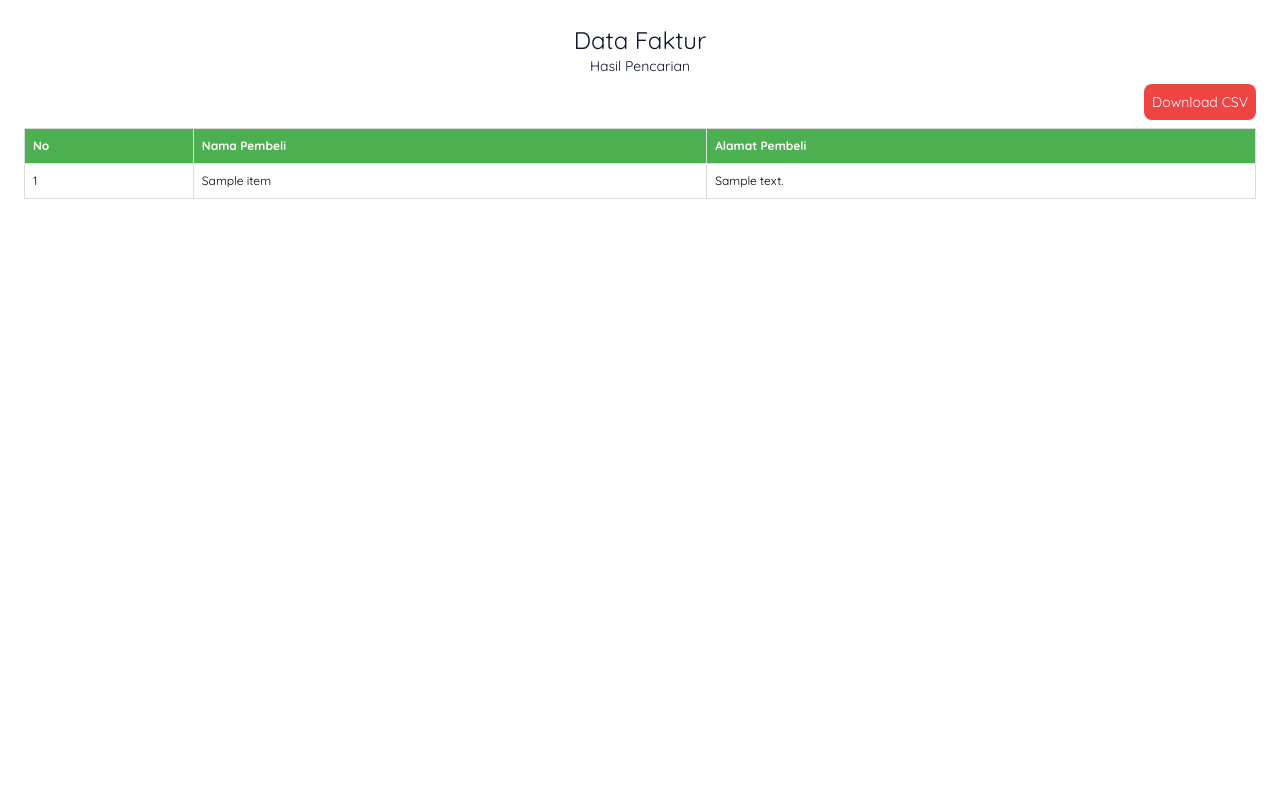
After one commit to almacres10/fakturooo, a Django app: template core/templates/core/hasil_cari_per_wilayah.html in a window 1280 px wide. The commit adds this page. Run offline with Django 4.2, Linux system fonts and the light colour scheme; the template is opened without the code that fills it: most values are stand-ins (such as "Sample title", 1, 10 or a date in 2020); some libraries are stand-ins or nearby versions.

Commit message:
update pencarian per kpp

```diff
--- a/assets/styles/style.css
+++ b/assets/styles/style.css
@@ -68,7 +68,7 @@ subJudul{
     color:black;
 }
 
-.hero-btn{
+/* .hero-btn{
     display: inline-block;
     text-decoration: none;
     color: black;
@@ -84,7 +84,7 @@ subJudul{
     border: 1px solid mediumseagreen;
     background: mediumseagreen;
     transition: 1s
-}
+} */
 
 
 table {
--- /dev/null
+++ b/core/templates/core/hasil_cari_per_wilayah.html
@@ -0,0 +1,77 @@
+
+{% extends 'core/base.html' %}
+{% block title %}Faktur{% endblock %}
+{% block content %}
+
+<h1 class="text-2xl text-slate-900 text-center">Data Faktur</h1>
+<p></p>
+
+{% if data %}
+  <!-- Tampilkan hasil pencarian -->
+  <h2 class="text-sm text-slate-900 text-center">Hasil Pencarian</h2>
+
+  <div class="flex justify-end">
+  {% comment %} <form method="get" action="{% url 'faktur:download_all_csv' %}">
+    {% for key, value in form_data.items %}
+      <input type="hidden" name="{{ key }}" value="{{ value }}">
+    {% endfor %}
+    <button type="submit" class="my-2 ml-2 py-2 px-2 text-sm bg-red-500 hover:bg-red-900 text-white rounded-lg">Download CSV</button>
+  </form> {% endcomment %}
+
+  {% comment %} Button download CSV yang mengandung kata masing-masing kecamatan di Kota/Kab yang dipilih {% endcomment %}
+  <form method="get" action="{% url 'faktur:download_all_csv_kecamatan' %}">
+    {% for key, value in form_data.items %}
+      <input type="hidden" name="{{ key }}" value="{{ value }}">
+    {% endfor %}
+    <button type="submit" class="my-2 ml-2 py-2 px-2 text-sm bg-red-500 hover:bg-red-900 text-white rounded-lg">Download CSV</button>
+  </form>
+</div>
+
+  <table>
+    <thead>
+      <tr>
+        <th>No</th>
+        <th>Nama Pembeli</th>
+        <th>Alamat Pembeli</th>
+      </tr>
+    </thead>
+    <tbody>
+      {% comment %} Context data didapatkan dari fungsi get_data {% endcomment %}
+        {% for item in data %}
+          <tr>
+            <td>{{ data.start_index|add:forloop.counter0 }}</td>
+            <td>
+              <a href="{% url 'faktur:items_faktur' item.id_pembeli %}">
+                {{ item.nama_pembeli }}
+              </a>
+            </td>
+            <td>{{ item.alamat_pembeli }}</td>
+          </tr>
+        {% endfor %}
+    </tbody>
+  </table>
+
+  <!-- Tampilkan halaman navigasi (jika ada lebih dari satu halaman) -->
+{% if data.has_other_pages %}
+  <div class="pagination mt-4">
+    <span class="step-links">
+      {% if data.has_previous %}
+        <a href="?page=1&wilayah_field={{ form_data.wilayah_field }}" class="text-blue-500 hover:underline">first</a>
+        <a href="?page={{ data.previous_page_number }}&wilayah_field={{ form_data.wilayah_field }}" class="text-blue-500 hover:underline">previous</a>
+      {% endif %}
+
+      <span class="current text-blue-500">
+        Page {{ current_page_number }} of {{ data.paginator.num_pages }}.
+      </span>
+
+      {% if data.has_next %}
+        <a href="?page={{ data.next_page_number }}&wilayah_field={{ form_data.wilayah_field }}" class="text-blue-500 hover:underline">next</a>
+        <a href="?page={{ data.paginator.num_pages }}&wilayah_field={{ form_data.wilayah_field }}" class="text-blue-500 hover:underline">last</a>
+      {% endif %}
+    </span>
+  </div>
+  {% endif %}
+{% endif %}
+
+
+{% endblock %}
--- a/core/templates/core/index.html
+++ b/core/templates/core/index.html
@@ -11,10 +11,9 @@
             Web ini digunakan untuk mencari Faktur Pajak Pembelian yang NPWP Pembelinya
             <br>tidak dicantumkan dalam Faktur Pajak.
         </p>
-        <a href="" class="hero-btn">Visit to know more</a>
+        <a href="{% url 'core:summary_view' %}" class="text-white px-4 py-4 bg-emerald-700 hover:bg-emerald-400 item-center">Summary</a>
 
     </article>
 </div>
 
-
 {% endblock %}
--- a/core/templates/core/navbar.html
+++ b/core/templates/core/navbar.html
@@ -5,7 +5,7 @@
             <div class="flex flex-1 items-center justify-center sm:items-stretch sm:justify-start">
                  <div class="hidden sm:ml-6 sm:block">
                     <div class="flex space-x-4">
-                        <a href="{% url 'core:index' %}" class={% if request.path == '/home/' %} "bg-teal-900 text-white rounded-md px-3 py-2 text-sm font-medium" {% else %} "text-slate-900 hover:bg-gray-700 hover:text-white rounded-md px-3 py-2 text-sm font-medium" {% endif %}>Home</a>
+                        <a href="{% url 'core:index' %}" class={% if request.path == '/home/' or request.path == '/summary/' %} "bg-teal-900 text-white rounded-md px-3 py-2 text-sm font-medium" {% else %} "text-slate-900 hover:bg-gray-700 hover:text-white rounded-md px-3 py-2 text-sm font-medium" {% endif %}>Home</a>
                         <div class="relative inline-block text-left">
                             <button id="dropdownButton" data-dropdown-toggle="dropdownHover" data-dropdown-trigger="hover"
                             class={% if request.path == '/faktur/cari/nama' or request.path == '/faktur/cari/alamat' %}
--- a/core/urls.py
+++ b/core/urls.py
@@ -13,8 +13,9 @@ urlpatterns = [
     # path('contact/', views.contact, name='contact'),
     # path('signup/', views.signup, name='signup'),
     path('home/', views.index, name='index'),
+    path('perkpp', views.get_wilayah, name='cari_per_kpp'),
     path('logout/', views.user_logout, name='user_logout'),
     path('signup/', views.user_signup, name='user_signup'),
     path('chartjs/', views.chart_view, name='chartjs-view'),
-
+    path('summary/', views.summary_view, name='summary_view')
 ]
--- a/faktur/templates/faktur/items_by_faktur.html
+++ b/faktur/templates/faktur/items_by_faktur.html
@@ -36,7 +36,7 @@
                             {% comment %} {% endif %} {% endcomment %}
                             {% for faktur in page_obj %}
                             <tr>
-                                <td><a href="{% url 'faktur:items_faktur' faktur.ID_PEMBELI%}">{{ faktur.NAMA_PEMBELI }}</a></td>
+                                <td><a href="{% url 'faktur:items_faktur2' faktur.ID_PEMBELI%}">{{ faktur.NAMA_PEMBELI }}</a></td>
                                 <td>{{ faktur.NAMA_BARANG }}</td>
                             </tr>
                             {% endfor %}
--- a/faktur/urls.py
+++ b/faktur/urls.py
@@ -13,6 +13,7 @@ urlpatterns = [
     path('cari/detail', views.cariFakturDetail, name='cari_faktur_detail'),
     path('browse/', views.resetItems, name='reset_items'),
     path('items/<int:id_pembeli>/', views.itemsFaktur, name='items_faktur'),
+    path('items2/<int:id_pembeli>/', views.itemsFaktur2, name='items_faktur2'),
     path('items/<int:id_pembeli>/download', views.download_csv, name='download_csv'),
     path('cari_per_wilayah/', views.form_wilayah, name='form_wilayah'),
     path('hasil_cari_per_wilayah/', views.get_wilayah, name='get_wilayah'),
```
Also changed, not shown: core/forms.py (+9 -0 lines), core/templates/core/summary.html (added, +44 -0 lines), core/views.py (+56 -38 lines), faktur/views.py (+15 -14 lines).
